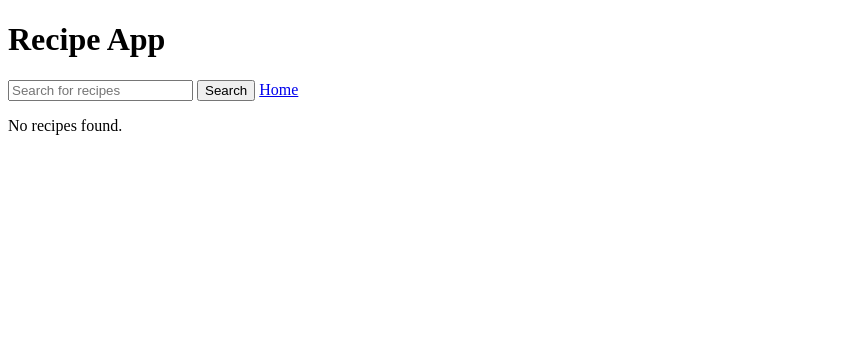
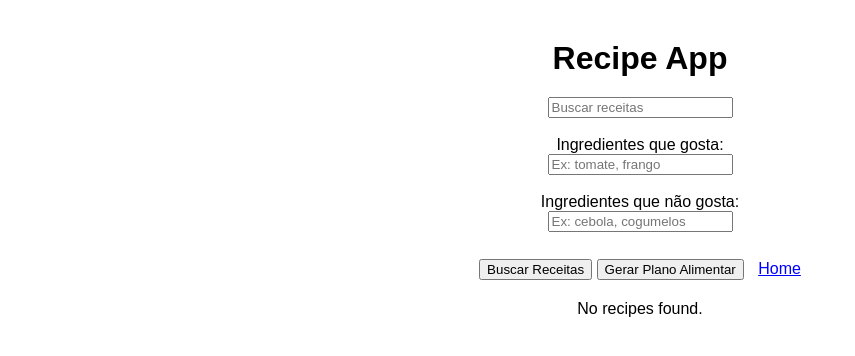
Before and after one commit to belgicanoo/LP-API, a Flask app: template templates/index.html in a window 1280 px wide. Shown: the top 356 px of the page, without its empty margins (0-855 px from the left). Run offline with Flask 3, Linux system fonts and the light colour scheme; the template is opened without the code that fills it, so the values that code supplies are empty.

Commit message:
added style.css and updated index.html and view_recipe.html

```diff
--- a/templates/index.html
+++ b/templates/index.html
@@ -2,14 +2,24 @@
 <html lang="en">
 <head>
     <title>Recipe App</title>
+    <link rel="stylesheet" href="style.css">
 </head>
 <body>
     <h1>Recipe App</h1>
-    <form method="POST" action="/">
-        <input type="text" name="search_query" placeholder="Search for recipes">
-        <input type="submit" value="Search">
-        <a href="/home" class="home-button">Home</a>
-    </form>
+  <form method="POST" action="/">
+    <input type="text" name="search_query" placeholder="Buscar receitas">
+    <br><br>
+    <label>Ingredientes que gosta:</label><br>
+    <input type="text" name="liked_ingredients" placeholder="Ex: tomate, frango">
+    <br><br>
+    <label>Ingredientes que não gosta:</label><br>
+    <input type="text" name="disliked_ingredients" placeholder="Ex: cebola, cogumelos">
+    <br><br>
+    <input type="submit" name="action" value="Buscar Receitas">
+    <input type="submit" name="action" value="Gerar Plano Alimentar">
+    <a href="/home" class="home-button">Home</a>
+</form>
+
 
     <!-- Check of recipes are available-->
     {% if recipes%}
--- /dev/null
+++ b/templates/style.css
@@ -0,0 +1,60 @@
+body {
+            text-align: center;
+            margin: 40px;
+            font-family: Arial, Helvetica, sans-serif;
+        }
+        h1 {
+            margin-bottom: 20px;
+        }
+        form {
+            margin-bottom: 20px;
+        }
+        ul {
+            list-style: none;
+            padding: 0;
+        }
+        li {
+            display: inline-block;
+            text-align: center;
+            margin: 10px;
+            width: 200px;
+        }
+        .recipe-title {
+            font-size: 16px;
+            line-height: 1.2;
+            max-height: 3.6em;
+            overflow: hidden;
+            text-overflow: ellipsis;
+            white-space: normal;
+        }
+        img {
+            display: block;
+            margin: 0 auto;
+            max-width: 200px;
+        }
+        a {
+            display: inline-block;
+            margin-top: 10px;
+            color: blue;
+            text-decoration: underline;
+        }
+        .home-button {
+            display: inline-block;
+            margin-top: 10px;
+            margin-left: 10px;
+            color: blue;
+            text-decoration: underline;
+        }
+        .recipe-details {
+            max-width: 600px;
+            margin: 0 auto;
+            border: 2px solid #ccc;
+            padding: 20px;
+        }
+        .section-title {
+            text-align: left;
+            margin-bottom: 10px;
+        }
+        .ingredient-list, .instrction-list {
+            text-align: left;
+        }
```
Also changed, not shown: templates/view_recipe.html (+48 -7 lines).
